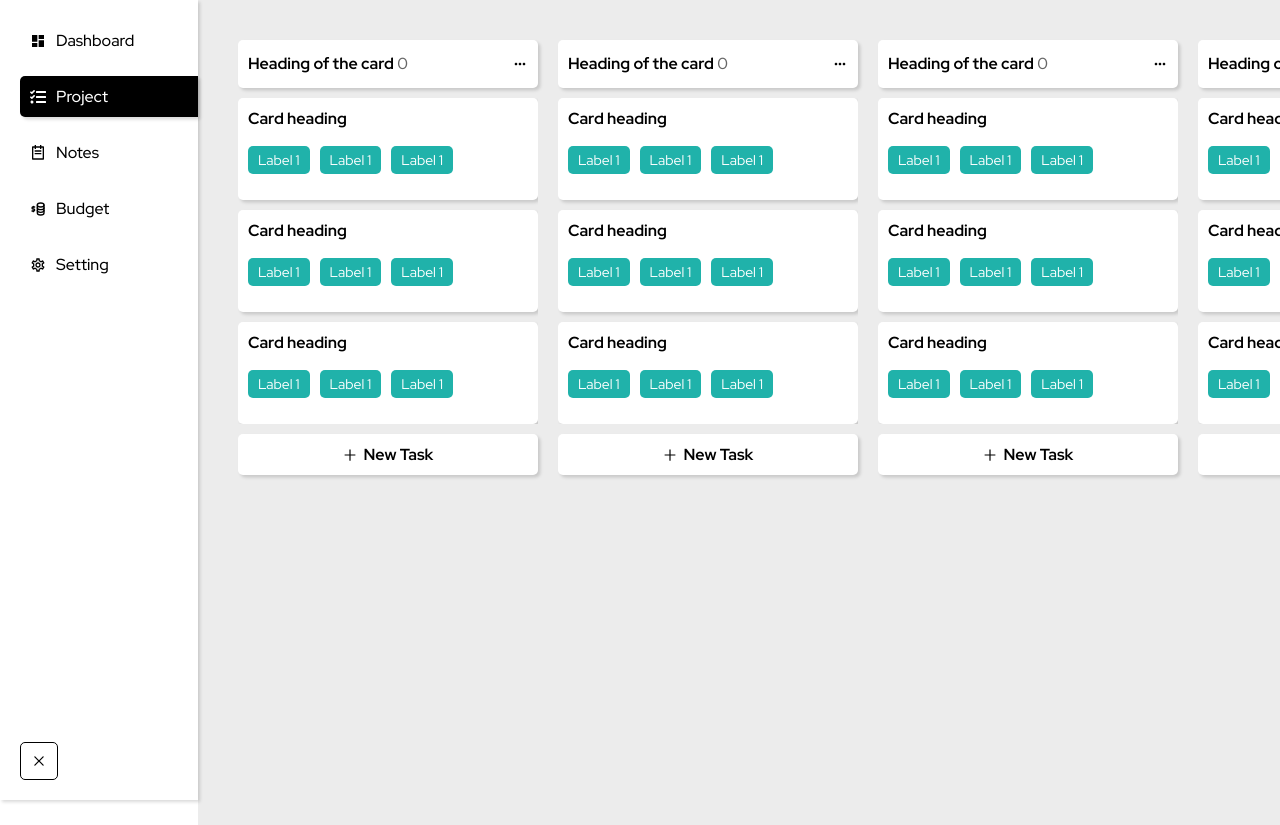
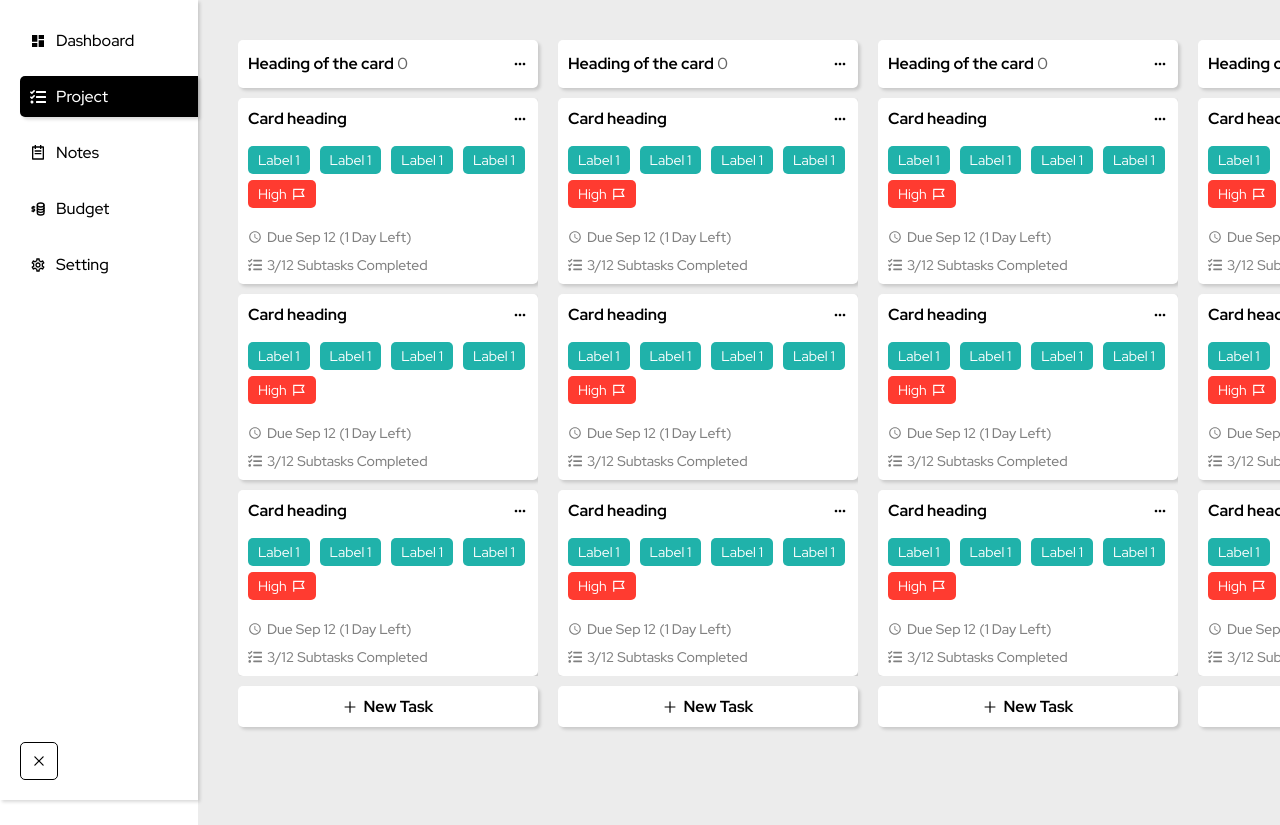
Before and after one commit to Kaka5hi/personal-planner, a React (Create React App) app: page /project/board/1 in a window 1280 px wide. Built offline with nearby package versions, Linux system fonts and the light colour scheme.

Commit message:
Update Card.jsx

```diff
--- a/src/components/card/Card.jsx
+++ b/src/components/card/Card.jsx
@@ -1,19 +1,34 @@
 import React from 'react'
 import LabelChips from '../label-chips/LabelChips'
+import { MdMoreHoriz, MdAccessTime } from 'react-icons/md'
+import {FaTasks} from 'react-icons/fa'
 import './Card.css'
+import PriorityChip from '../priority/PriorityChip'
 
 const Card = () => {
     return (
         <div className='card'>
             <div className="card_top">
                 <h4>Card heading</h4>
+                <MdMoreHoriz />
             </div>
             <div className="card_middle">
                 <LabelChips />
                 <LabelChips />
                 <LabelChips />
+                <LabelChips />
+                <PriorityChip />
             </div>
-            <div className="card_bottom"></div>
+            <div className="card_bottom">
+                <span>
+                    <MdAccessTime />
+                    due sep 12 (1 day left)
+                </span>
+                <span>
+                    <FaTasks />
+                    3/12 subtasks completed
+                </span>
+            </div>
         </div>
     )
 }
```
